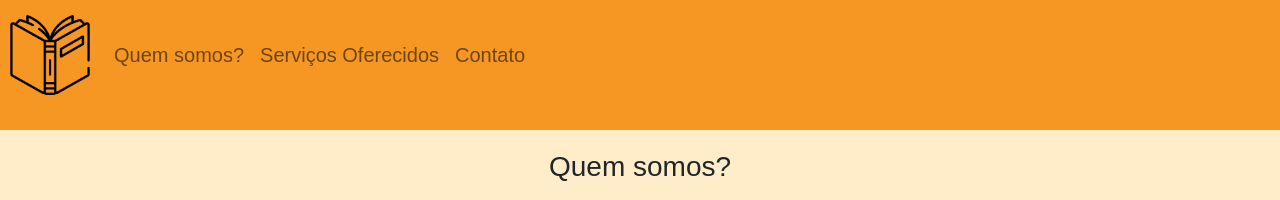
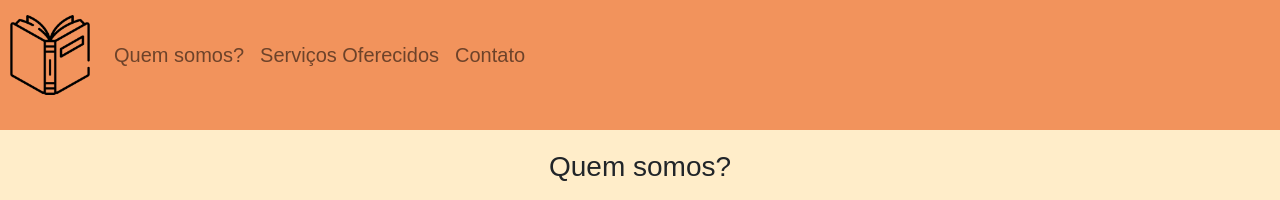
Before and after one commit to Fernanda-Dantas/Website_With_Bootstrap, a plain HTML site: page index.html in a window 1280 px wide. Shown: the top 200 px of the page. Drawn offline with Linux system fonts and the light colour scheme.

Commit message:
atualizei o css

```diff
--- a/style.css
+++ b/style.css
@@ -2,7 +2,7 @@ body {
   font: 20px Arial, sans-serif;
 }
 .navbar {
-  background-color: #F59722;
+  background-color: #F2935C;
 }
 
 .navbar-brand {
```
